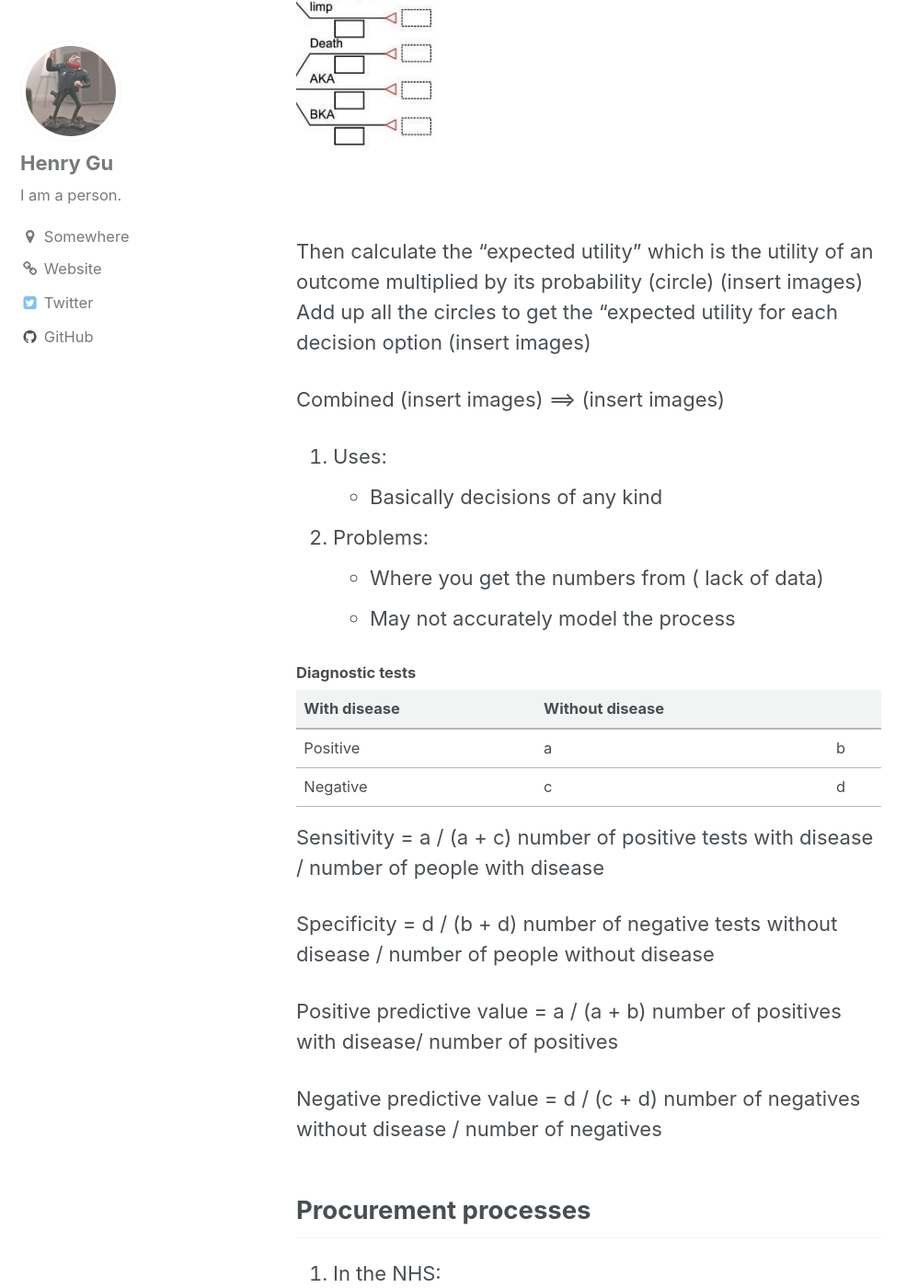
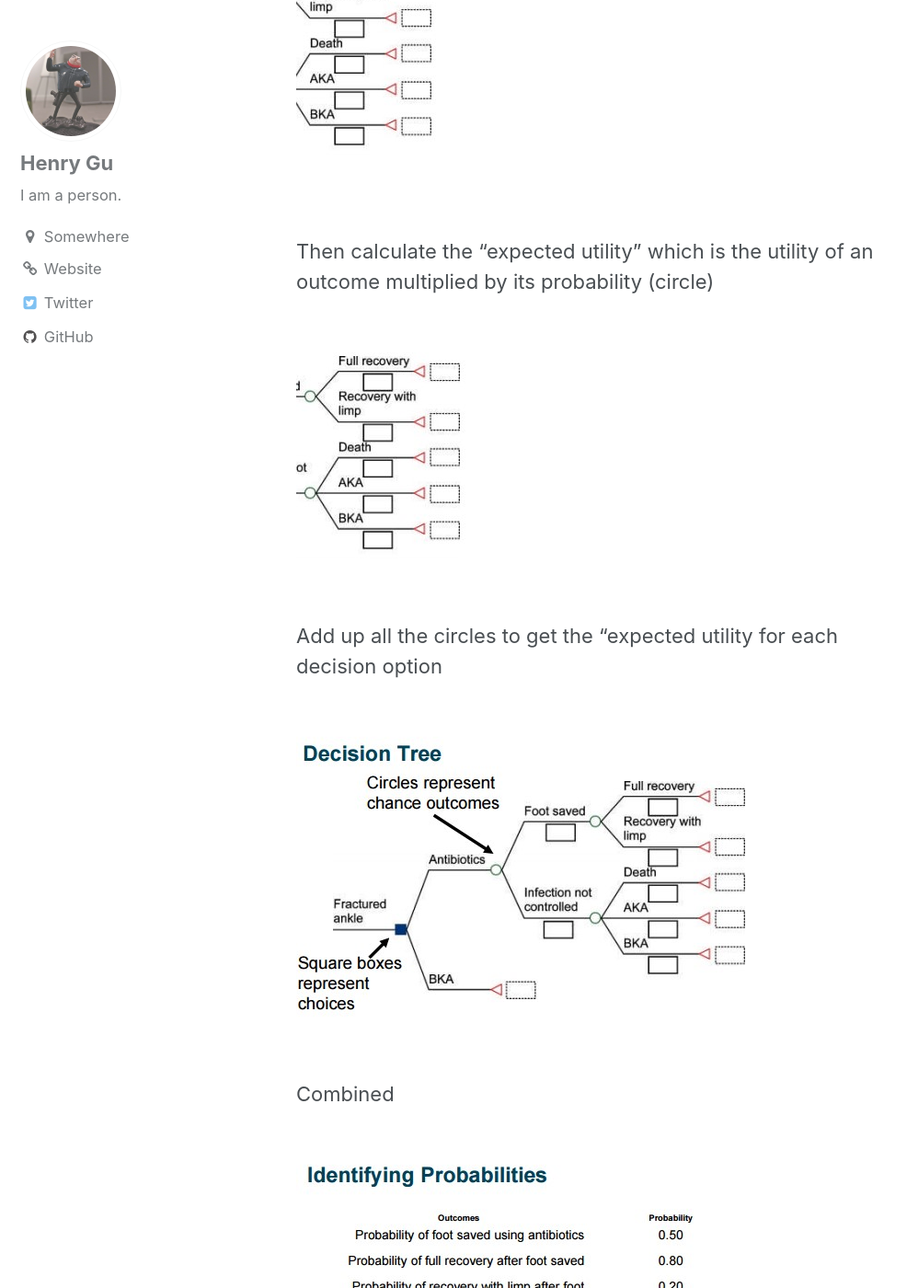
Before and after one commit to henryygu/henryygu.github.io, a Jekyll site: the page built from _posts/2017-11-03-Cribnotes.md, in a window 1280 px wide and 1400 px high, scrolled down 15450 px. Shown: the whole window at 92% size, without its empty margins (0-998 px from the left). Built offline with Jekyll 4.4.1, drawn with Linux system fonts in a browser that asks for light colours.

Commit message:
added images

```diff
--- a/_posts/2017-11-03-Cribnotes.md
+++ b/_posts/2017-11-03-Cribnotes.md
@@ -280,14 +280,24 @@ Calculate probability of each outcome (square underneath name)
 
 
 Then calculate the “expected utility” which is the utility of an outcome multiplied by its probability (circle)
-(insert images)
+<figure>
+ <a href="/assets/images/decision1.jpg"><img src="/assets/images/decision2.jpg"></a>
+</figure>
 Add up all the circles to get the “expected utility for each decision option
-(insert images)
-
+<figure>
+ <a href="/assets/images/decision1.jpg"><img src="/assets/images/decision3.jpg"></a>
+</figure>
 Combined
-(insert images)
+<figure>
+ <a href="/assets/images/decision1.jpg"><img src="/assets/images/decision4.jpg"></a>
+</figure>
+<figure>
+ <a href="/assets/images/decision1.jpg"><img src="/assets/images/decision5.jpg"></a>
+</figure>
 ==>
-(insert images)
+<figure>
+ <a href="/assets/images/decision1.jpg"><img src="/assets/images/decision6.jpg"></a>
+</figure>
 
 1. Uses:
   - Basically decisions of any kind
```
